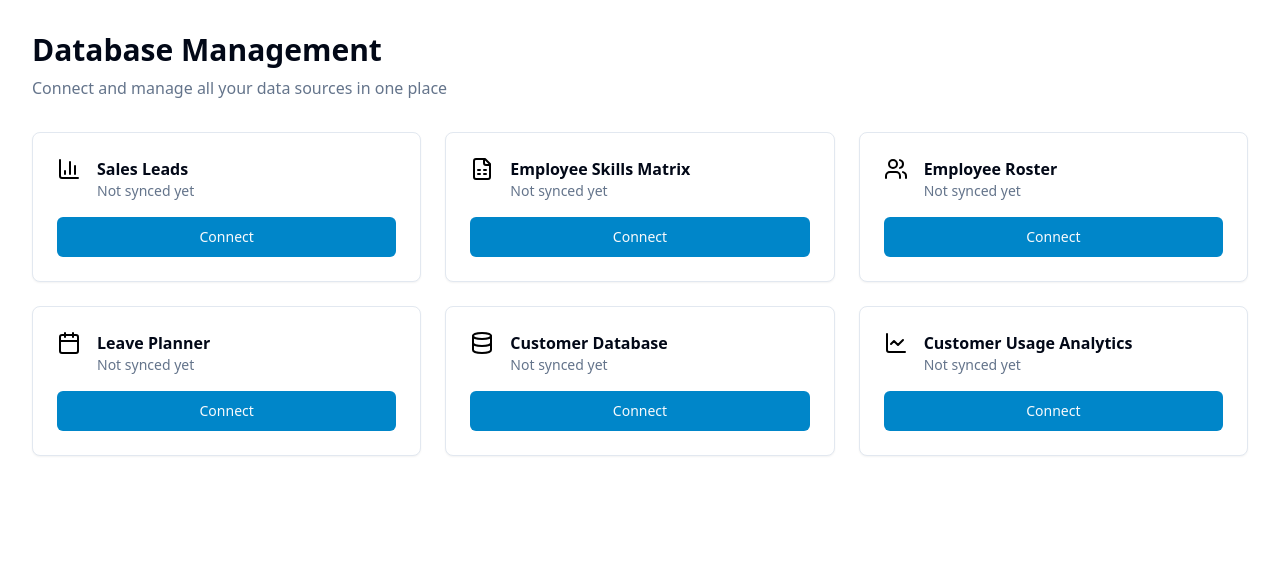
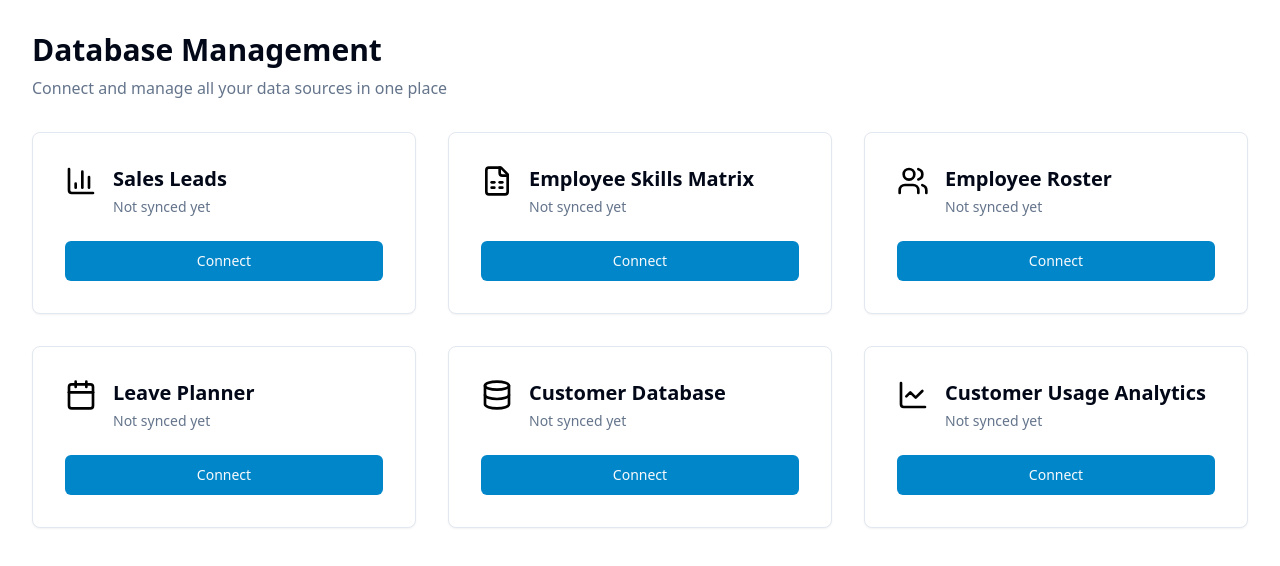
Before and after one commit to PezanB/brightcandy, a React (Vite) app: page /dashboard in a window 1280 px wide. Shown: the top 566 px of the page. Built offline with nearby package versions, Linux system fonts and the light colour scheme; sample sign-in values are in the browser's storage.

Commit message:
Improve Dashboard UI
Increase the size of database blocks for better visual consistency on the screen.

```diff
--- a/src/pages/Dashboard.tsx
+++ b/src/pages/Dashboard.tsx
@@ -21,32 +21,32 @@ const Dashboard = () => {
     {
       title: "Sales Leads",
       description: "Not synced yet",
-      icon: <BarChart3 className="w-6 h-6 text-black" />,
+      icon: <BarChart3 className="w-8 h-8 text-black" />,
     },
     {
       title: "Employee Skills Matrix",
       description: "Not synced yet",
-      icon: <FileSpreadsheet className="w-6 h-6 text-black" />,
+      icon: <FileSpreadsheet className="w-8 h-8 text-black" />,
     },
     {
       title: "Employee Roster",
       description: "Not synced yet",
-      icon: <Users className="w-6 h-6 text-black" />,
+      icon: <Users className="w-8 h-8 text-black" />,
     },
     {
       title: "Leave Planner",
       description: "Not synced yet",
-      icon: <Calendar className="w-6 h-6 text-black" />,
+      icon: <Calendar className="w-8 h-8 text-black" />,
     },
     {
       title: "Customer Database",
       description: "Not synced yet",
-      icon: <Database className="w-6 h-6 text-black" />,
+      icon: <Database className="w-8 h-8 text-black" />,
     },
     {
       title: "Customer Usage Analytics",
       description: "Not synced yet",
-      icon: <LineChart className="w-6 h-6 text-black" />,
+      icon: <LineChart className="w-8 h-8 text-black" />,
     },
   ];
 
@@ -60,18 +60,18 @@ const Dashboard = () => {
           </p>
         </div>
 
-        <div className="grid grid-cols-1 md:grid-cols-2 lg:grid-cols-3 gap-6">
+        <div className="grid grid-cols-1 md:grid-cols-2 lg:grid-cols-3 gap-8">
           {databases.map((db, index) => (
-            <Card key={index} className="p-6">
+            <Card key={index} className="p-8 hover:shadow-lg transition-shadow">
               <div className="flex items-start gap-4">
                 {db.icon}
                 <div className="flex-1">
-                  <h3 className="font-semibold">{db.title}</h3>
-                  <p className="text-sm text-muted-foreground">{db.description}</p>
+                  <h3 className="text-xl font-semibold">{db.title}</h3>
+                  <p className="text-sm text-muted-foreground mt-1">{db.description}</p>
                 </div>
               </div>
               <Button
-                className="w-full mt-4 bg-[#0086C9] hover:bg-[#0086C9]/90"
+                className="w-full mt-6 bg-[#0086C9] hover:bg-[#0086C9]/90"
                 onClick={() => {/* Handle connection */}}
               >
                 Connect
```
